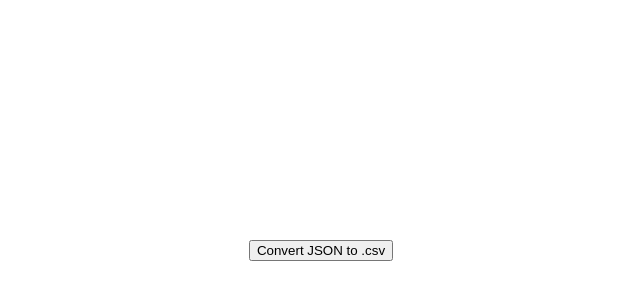
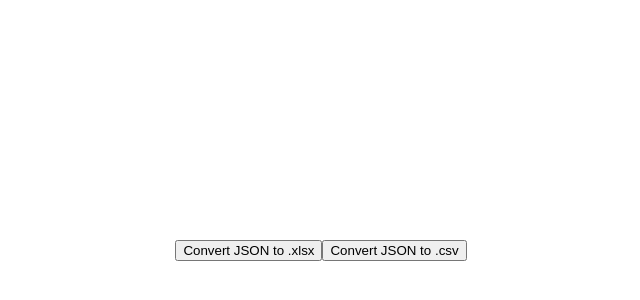
Before and after one commit to Stevan-Radovanovic/BlinkingConverter, an Angular app: page / in a window 1280 px wide. Shown: the part 158-458 px from the top of the page, without its empty margins (319-959 px from the left). Built offline with nearby package versions, Linux system fonts and the light colour scheme.

Commit message:
[Commit #2] Convert JSON to XLSX

```diff
--- a/package.json
+++ b/package.json
@@ -20,6 +20,7 @@
     "@angular/platform-browser-dynamic": "~10.1.3",
     "@angular/router": "~10.1.3",
     "flat": "^5.0.2",
+    "json-as-xlsx": "^1.1.7",
     "rxjs": "~6.6.0",
     "tslib": "^2.0.0",
     "zone.js": "~0.10.2"
--- a/src/app/app.component.html
+++ b/src/app/app.component.html
@@ -1,3 +1,4 @@
 <div class="wrap-div">
+  <button (click)="onClickConvertXlsx()">Convert JSON to .xlsx</button>
   <button (click)="onClickConvertCsv()">Convert JSON to .csv</button>
 </div>
--- a/src/app/app.component.ts
+++ b/src/app/app.component.ts
@@ -1,5 +1,6 @@
 import { Component } from '@angular/core';
 import * as flat from 'flat';
+import * as xlsx from 'json-as-xlsx';
 
 @Component({
   selector: 'app-root',
@@ -13,7 +14,19 @@ export class AppComponent {
 
   onClickConvertCsv() {
     const flattenedArray = this.flatten(this.mockData.items);
-    this.exportCSVFile(this.mockData.headers, flattenedArray, 'JSONtoCSV');
+    this.exportCSVFile(this.mockData.headers, flattenedArray, 'Blinking');
+  }
+
+  onClickConvertXlsx() {
+    const flattenedArray = this.flatten(this.mockData.items);
+
+    const settings = {
+      sheetName: 'Blinking JSON',
+      fileName: 'Blinking',
+      extraLength: 3,
+      writeOptions: {},
+    };
+    xlsx(this.mockData.xslxHeaders, flattenedArray, settings, true);
   }
 
   flatten(items: Object[]) {
@@ -69,6 +82,16 @@ export class AppComponent {
   }
 
   mockData = {
+    xslxHeaders: [
+      { label: 'Phone Model', value: 'model' },
+      { label: 'Chargers', value: 'chargers' },
+      { label: 'Cases', value: 'cases' },
+      { label: 'Earphones', value: 'earphones' },
+      { label: 'Scratched', value: 'scratched' },
+      { label: 'Serial Number', value: 'config.serialNo' },
+      { label: 'Barcode', value: 'config.barcode' },
+    ],
+
     headers: {
       model: 'Phone Model',
       chargers: 'Chargers',
```
Also changed, not shown: 1 other file (tests, documents, lock files or other folders).
